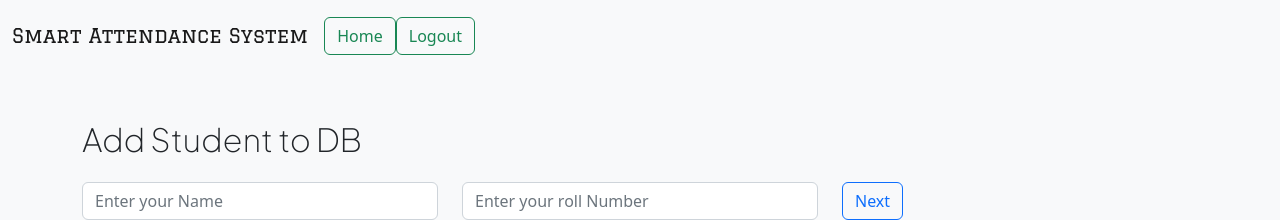
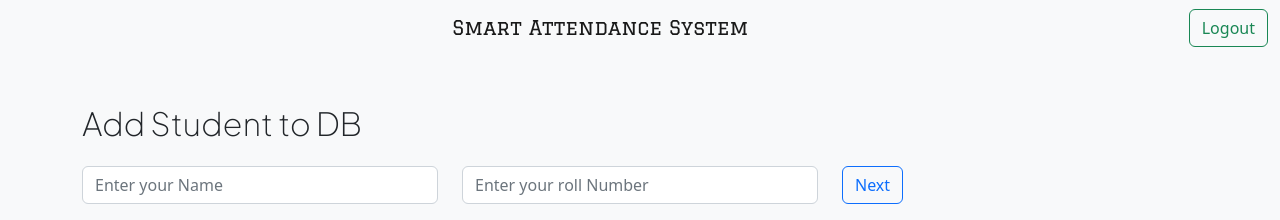
Before and after one commit to SubhasyaTippareddy/smart_attendance_system, a Flask app: page /add_student in a window 1280 px wide. Shown: the top 220 px of the page. Run offline with Flask 2, Linux system fonts and the light colour scheme.

Commit message:
navbar set ayipoindi

```diff
--- a/templates/base.html
+++ b/templates/base.html
@@ -22,14 +22,11 @@
 <body class="bg-light">
     <nav class="navbar navbar-expand-lg navbar-light bg-light">
         <div class="container-fluid">
-            <nav class="navbar navbar-light bg-light justify-content-between">
-                <a class="navbar-brand logo">Smart Attendance System</a>
-                <a href="{{ url_for('index') }}"><button class="btn btn-outline-success my-2 my-sm-0"
-                    type="submit">Home</button></a>
+            <a class="navbar-brand mx-auto logo" href="{{ url_for('index') }}">Smart Attendance System</a>
+            <form class="d-flex">
                 <a href="{{ url_for('start') }}"><button class="btn btn-outline-success my-2 my-sm-0"
-                    type="submit">Logout</button></a>
-
-            </nav>
+                        type="submit">Logout</button></a>
+            </form>
         </div>
     </nav>
     {% block content %} {% endblock %}
```
